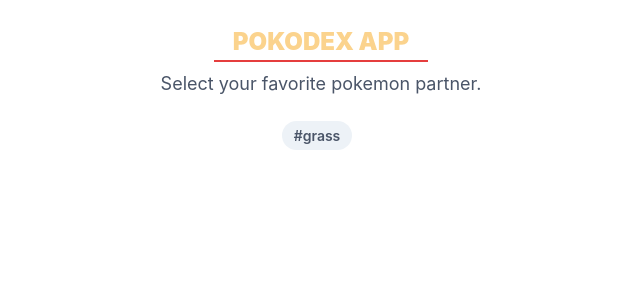
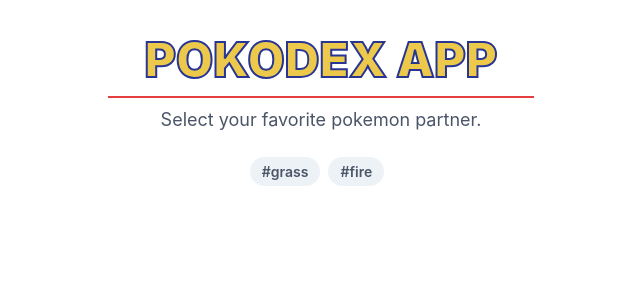
Before and after one commit to byciikel/react-pokedex-app, a React (Create React App) app: page / in a window 1280 px wide. Shown: the top 300 px of the page, without its empty margins (319-959 px from the left). Built offline with nearby package versions, Linux system fonts and the light colour scheme.

Commit message:
Update UI: styling header section

```diff
--- a/src/App.js
+++ b/src/App.js
@@ -6,11 +6,25 @@
 function App() {
   return (
     <div>
-      <div class="w-1/6 mx-auto pt-6 border-b-2 border-red-600 text-center text-2xl text-orange-300 font-black subpixel-antialiased">POKODEX APP</div>
-      <div class="p-2 text-center text-lg text-gray-700">Select your favorite pokemon partner.</div>
+      <div class={css`
+        -webkit-text-stroke-width: 2px;
+        -webkit-text-stroke-color: #283593;`
+        +
+        " w-1/3 mx-auto pt-6 border-b-2 border-red-600 text-center text-5xl text-yellow-500 font-black subpixel-antialiased"}
+      >
+        POKODEX APP
+      </div>
+      <div class="p-2 text-center text-lg text-gray-700 antialiased">
+        Select your favorite pokemon partner.
+      </div>
 
       <nav class="flex justify-center flex-wrap mt-4 mb-8 text-white">
-        <div class="inline-block bg-gray-200 hover:bg-red-600 hover:text-white rounded-full px-3 py-1 text-sm font-semibold text-gray-700 mr-2 cursor-pointer">#grass</div>
+        <div class="inline-block bg-gray-200 hover:bg-red-600 hover:text-white rounded-full px-3 py-1 text-sm font-semibold text-gray-700 mr-2 cursor-pointer">
+          #grass
+        </div>
+        <div class="inline-block bg-gray-200 hover:bg-red-600 hover:text-white rounded-full px-3 py-1 text-sm font-semibold text-gray-700 mr-2 cursor-pointer">
+          #fire
+        </div>
       </nav>
 
     </div>
```
